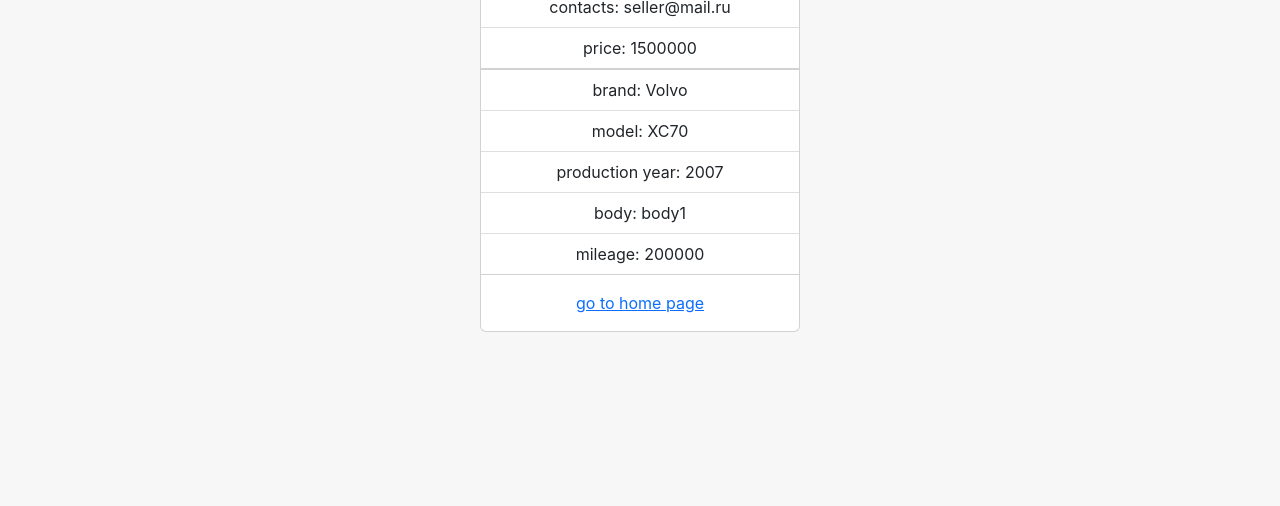
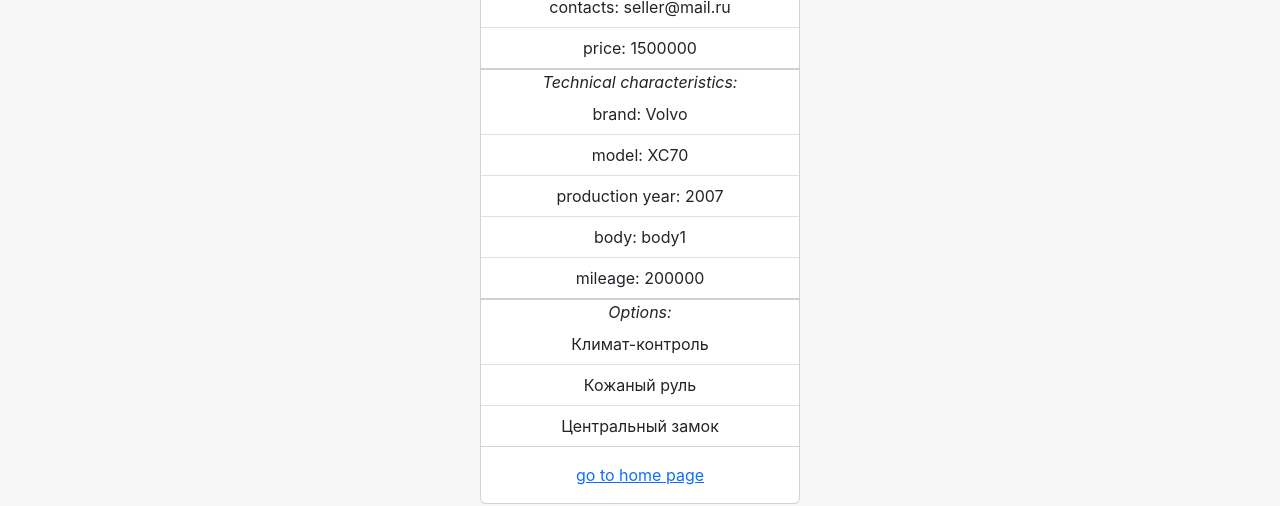
Before and after one commit to MikhailEzhov/nextjs-app, a Next.js app: page /view/1 in a window 1280 px wide. Shown: the part 296-802 px from the top of the page. Built offline with nearby package versions, Linux system fonts and the light colour scheme.

Commit message:
feat: added display of options by condition

```diff
--- a/components/Car.js
+++ b/components/Car.js
@@ -15,8 +15,9 @@
         <ListGroup.Item>price: {car.price}</ListGroup.Item>
       </ListGroup>
 
-      {car.technical_characteristics && (
+      {car.technical_characteristics.brand && (
         <ListGroup className="list-group-flush">
+          <i>Technical characteristics:</i>
           <ListGroup.Item>
             brand: {car.technical_characteristics.brand}
           </ListGroup.Item>
@@ -32,6 +33,17 @@
           <ListGroup.Item>
             mileage: {car.technical_characteristics.mileage}
           </ListGroup.Item>
+        </ListGroup>
+      )}
+
+      {car.options.length > 0 && (
+        <ListGroup className="list-group-flush">
+          <i>Options:</i>
+          {car.options.map((option, index) => {
+            return (
+              <ListGroup.Item key={index}>{option.option_name}</ListGroup.Item>
+            );
+          })}
         </ListGroup>
       )}
 
```
